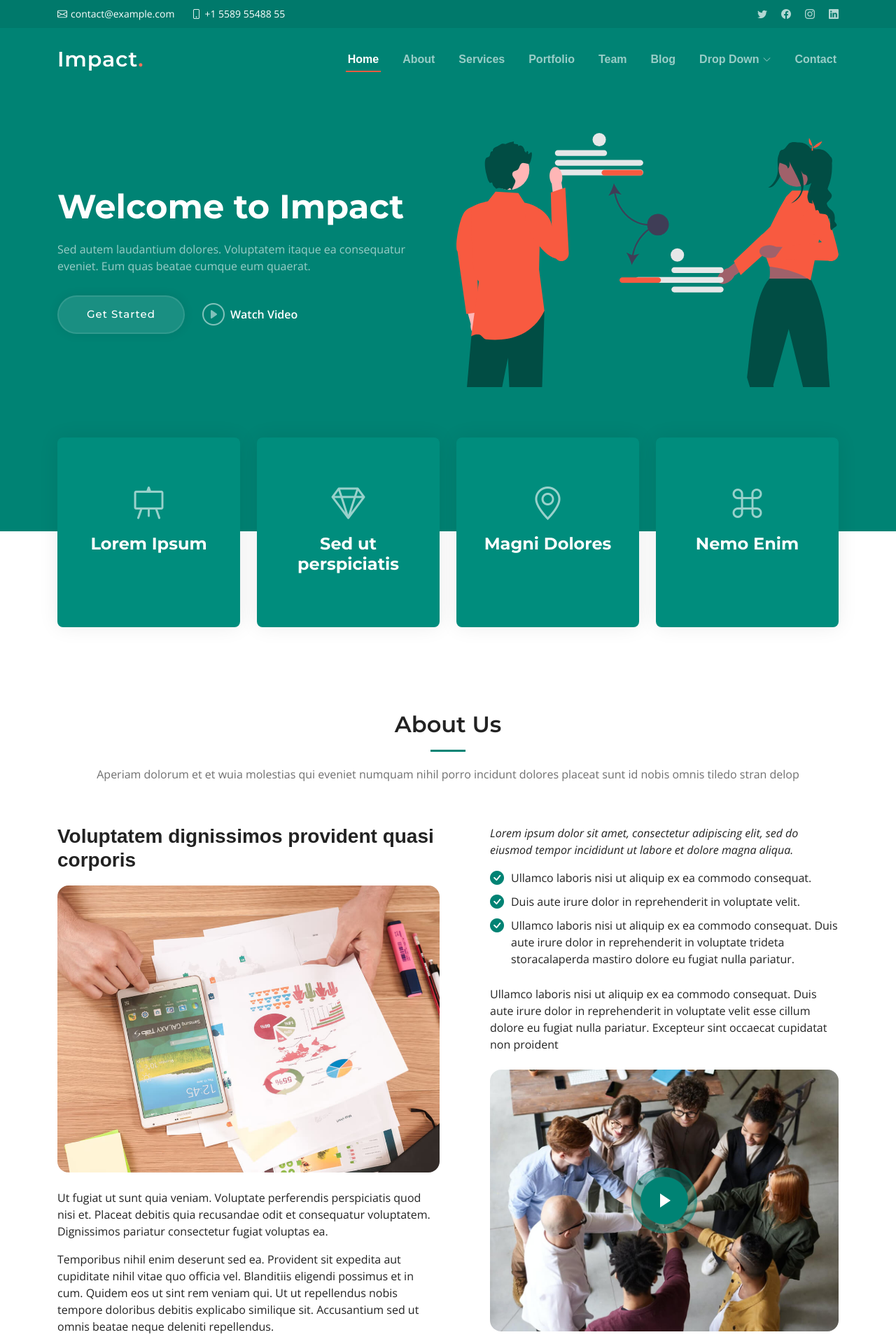
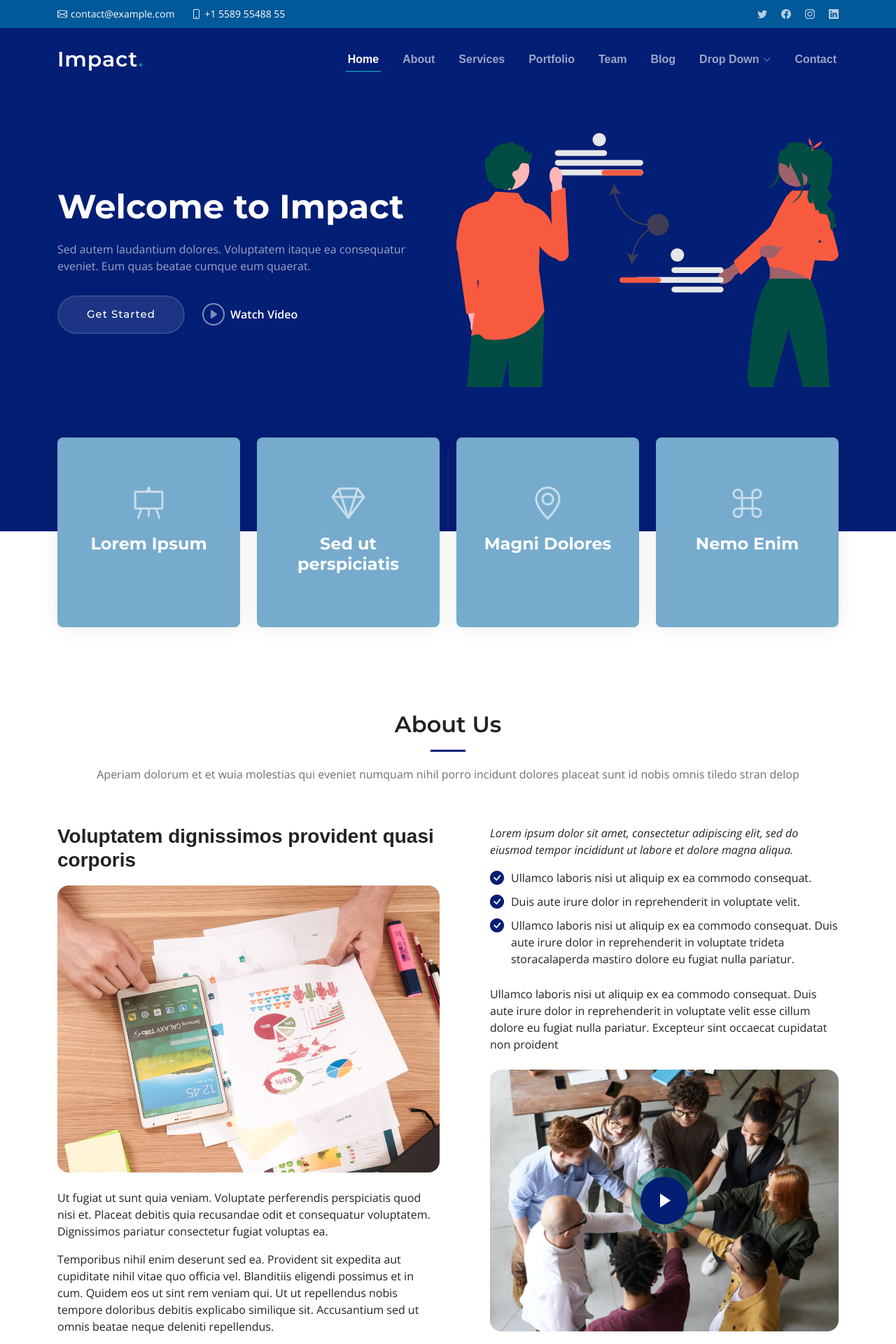
Before and after one commit to mzuliman/SDW_MKP, a PHP site: page /index.html in a window 1280 px wide. Shown: the top 1920 px of the page at 70% size. Run offline with PHP 8.4, Linux system fonts and the light colour scheme.

Commit message:
color update

```diff
--- a/Template/assets/css/main.css
+++ b/Template/assets/css/main.css
@@ -20,8 +20,8 @@
 /* Colors */
 :root {
   --color-default: #222222;
-  --color-primary: #008374;
-  --color-secondary: #f85a40;
+  --color-primary: #031E75;
+  --color-secondary: #1476A4;
 }
 
 /* Smooth scroll behavior */
@@ -43,7 +43,7 @@ a {
 }
 
 a:hover {
-  color: #00b6a1;
+  color: #015999;
   text-decoration: none;
 }
 
@@ -238,7 +238,7 @@ section {
 # Header
 --------------------------------------------------------------*/
 .topbar {
-  background: #00796b;
+  background: #015999;
   height: 40px;
   font-size: 14px;
   transition: all 0.5s;
@@ -318,7 +318,7 @@ section {
 }
 
 .header .logo h1 span {
-  color: #f96f59;
+  color: #1476a4;
 }
 
 .sticked-header-offset {
@@ -428,7 +428,7 @@ section {
     font-size: 15px;
     text-transform: none;
     font-weight: 600;
-    color: #006a5d;
+    color: #1476a4;
   }
 
   .navbar .dropdown ul a i {
@@ -499,7 +499,7 @@ section {
     inset: 0;
     padding: 50px 0 10px 0;
     margin: 0;
-    background: rgba(0, 131, 116, 0.9);
+    background: rgba(2, 84, 199, 0.9);
     overflow-y: auto;
     transition: 0.3s;
     z-index: 9998;
@@ -1963,7 +1963,7 @@ section {
   padding: 60px 30px;
   position: relative;
   overflow: hidden;
-  background: #008d7d;
+  background: #76ABCD;
   box-shadow: 0 0 29px 0 rgba(0, 0, 0, 0.08);
   transition: all 0.3s ease-in-out;
   border-radius: 8px;
@@ -1995,7 +1995,7 @@ section {
 }
 
 .hero .icon-box:hover {
-  background: #009786;
+  background: #015999;
 }
 
 .hero .icon-box:hover .title a,
@@ -2346,7 +2346,7 @@ section {
 }
 
 .blog .sidebar .search-form form button:hover {
-  background: rgba(0, 131, 116, 0.8);
+  background: rgba(4, 129, 206, 0.8);
 }
 
 .blog .sidebar .categories ul {
@@ -2550,7 +2550,7 @@ section {
 }
 
 .blog .comments .reply-form .btn-primary:hover {
-  background-color: rgba(248, 90, 64, 0.8);
+  background-color: rgba(2, 84, 199, 0.9);
 }
 
 /*--------------------------------------------------------------
```
